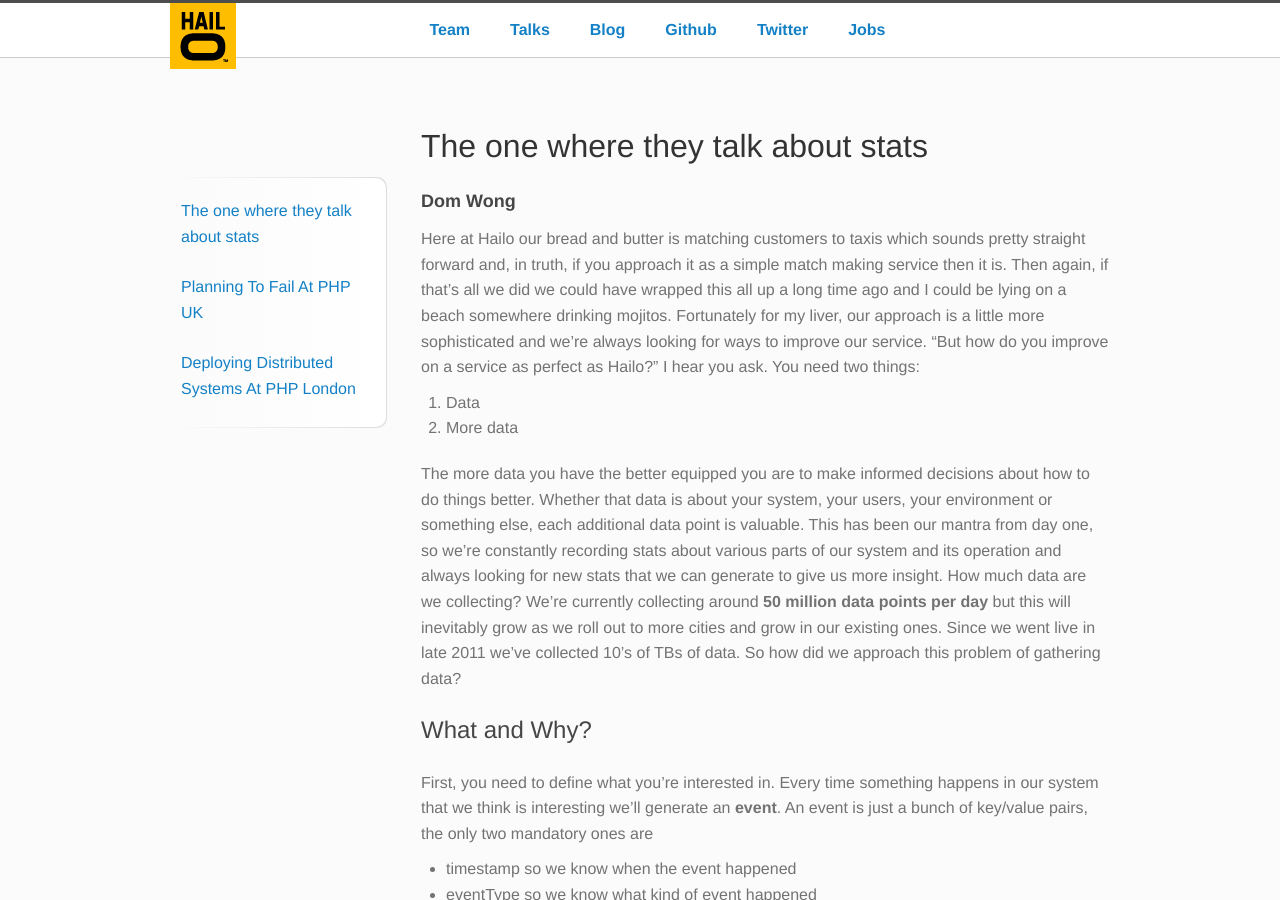
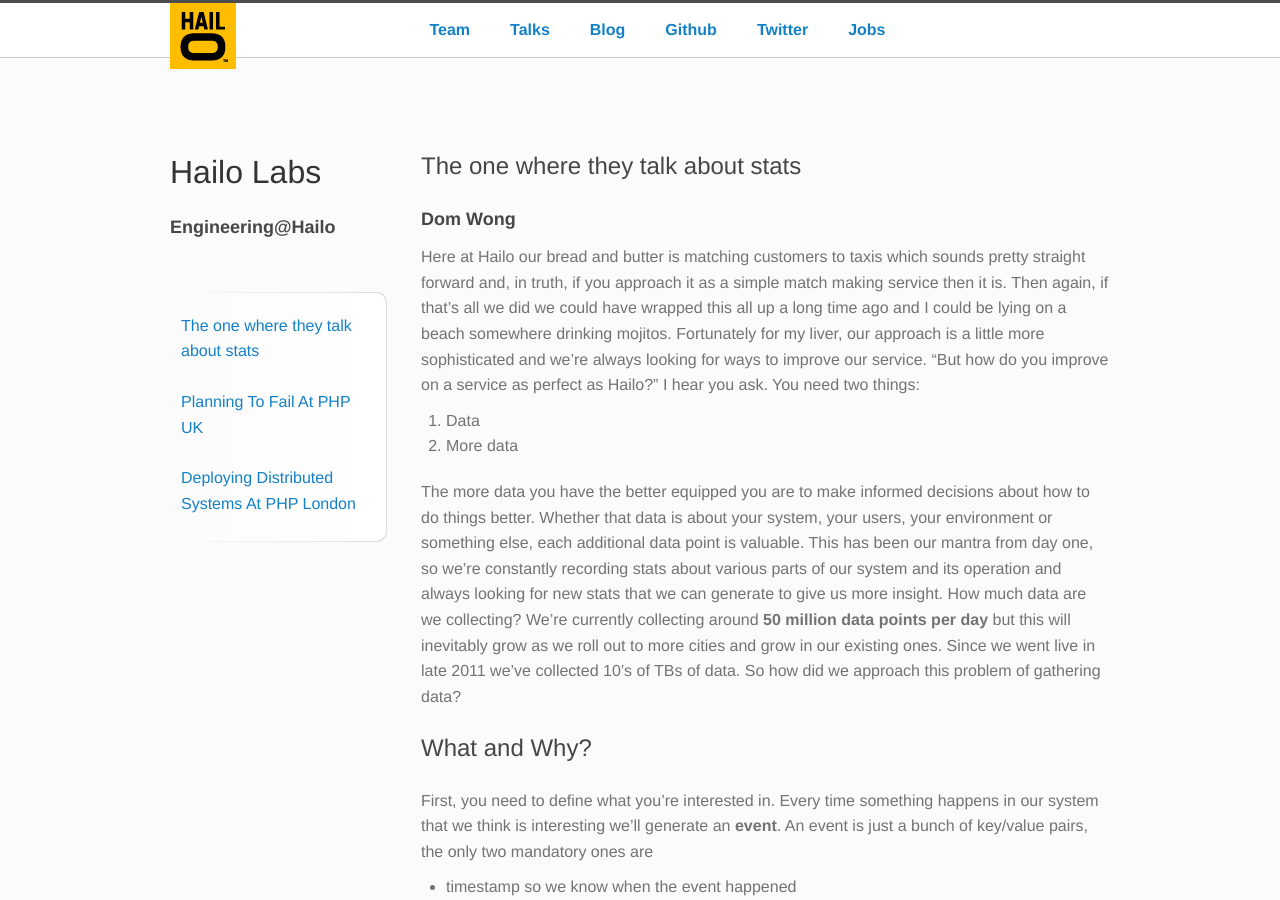
Before and after one commit to darioml/hailolab.github.com, a Jekyll site: the page built from index.md, in a window 1280 px wide and 900 px high. Built offline with Jekyll 4.4.1, drawn with Linux system fonts in a browser that asks for light colours; some web fonts are replaced.

Commit message:
Add header with title of the web site.

```diff
--- a/_includes/default.html
+++ b/_includes/default.html
@@ -58,13 +58,16 @@
                                 <div class="main-content__inner">
                                     <div class="page-section">
                                         <article>
-                                            <h1>{{page.title}}</h1>
+                                            <h2>{{page.title}}</h2>
                                             <h3>{{page.author}}</h3>
                                             {{content}}
                                         </article>
                                     </div>
                                 </div>
                             </div><div class="grid__item  one-quarter palm--one-whole sidebar">
+                                <br>
+                                <h1>Hailo Labs</h1>
+                                <h3>Engineering@Hailo</h3>
                                 {% if page.url != "/talks/index.html" and page.url != "/team/index.html" %}
                                 <aside class="sidebar__inner">
                                     <section class="box-side hidden-mobile">
```
